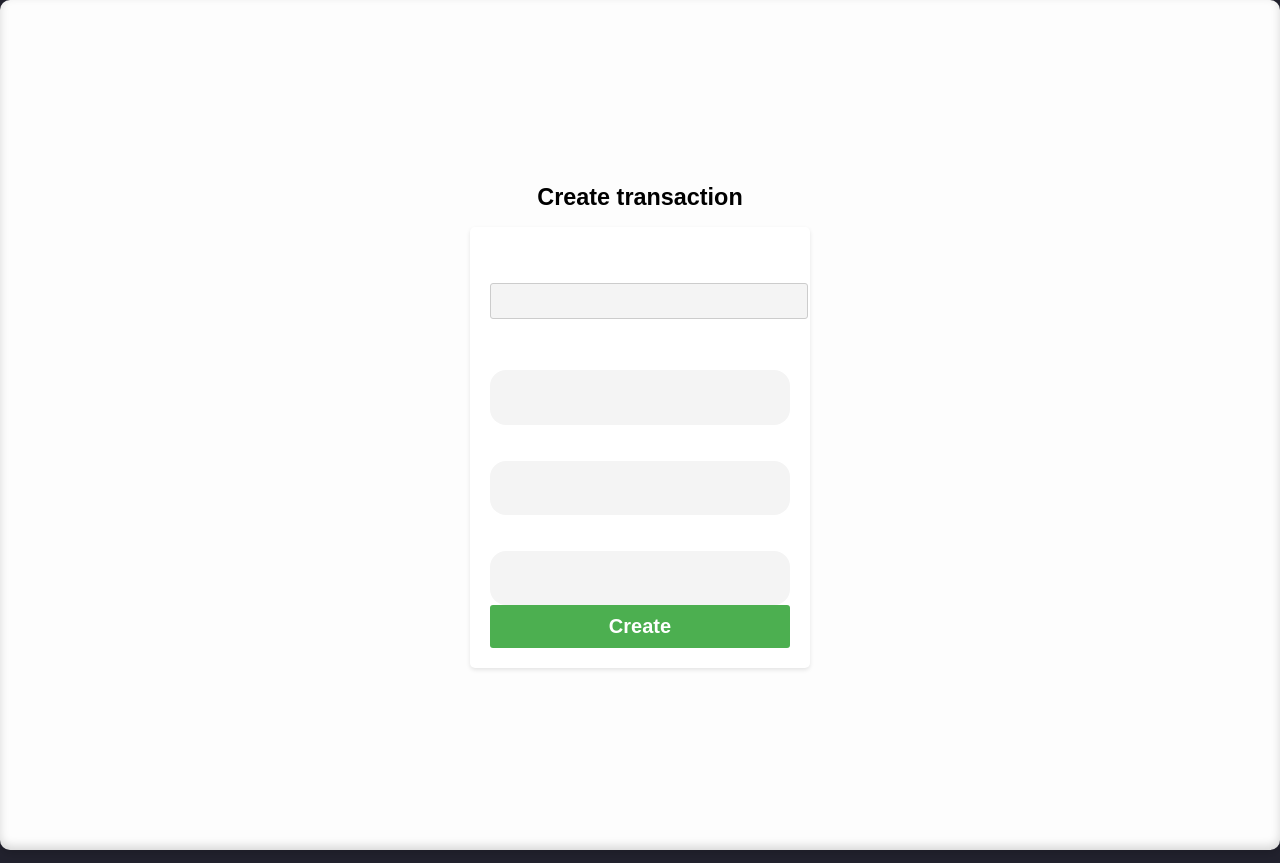
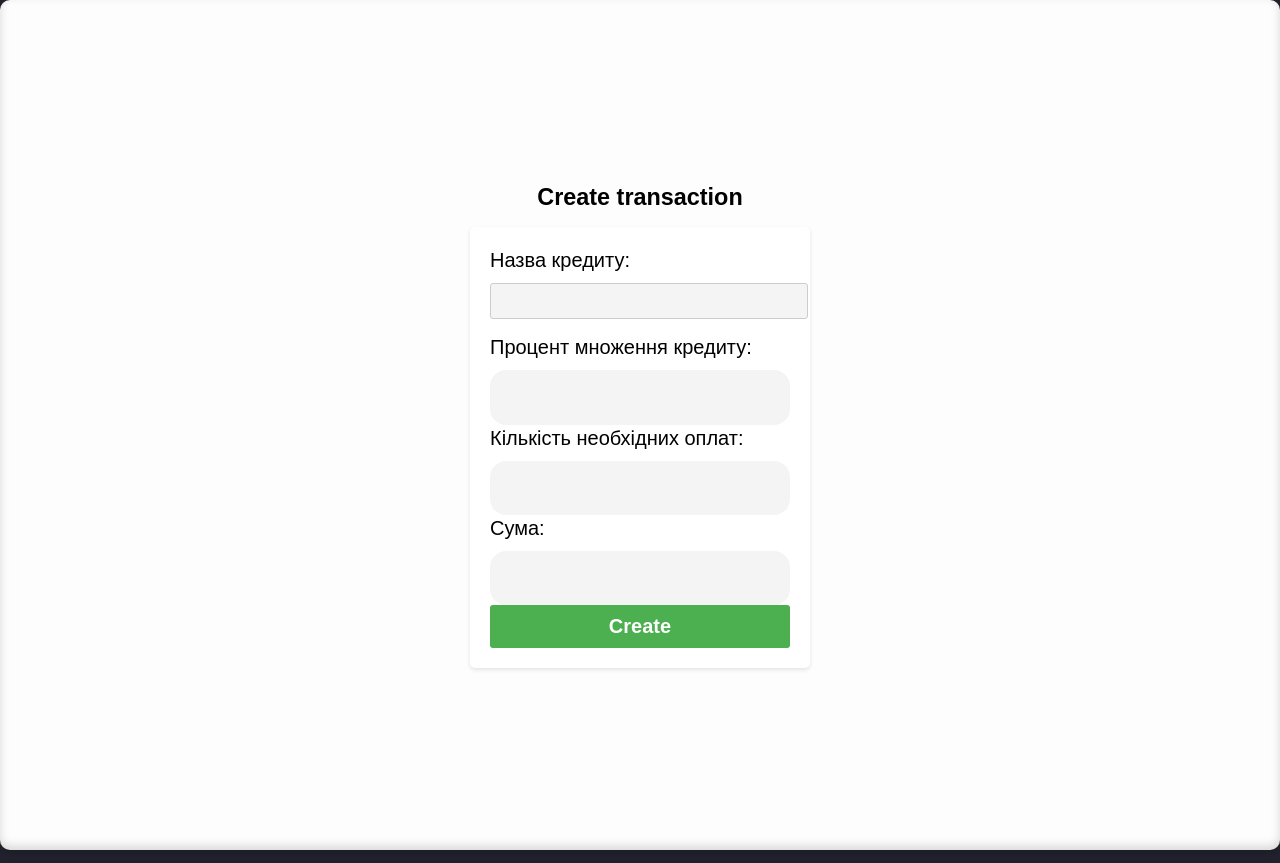
Before and after one commit to restico/mfinancial_project, a Django app: page /transactions/credits/create in a window 1280 px wide. Run offline with Django 4.2, Linux system fonts and the light colour scheme; parts of the project's set-up code (start-up, migrations or seed data) failed here and were passed over; some web fonts are replaced.

Commit message:
deploy fix 3

```diff
--- a/frontend/templates/transactions-html/credits-create.html
+++ b/frontend/templates/transactions-html/credits-create.html
@@ -66,6 +66,9 @@
         #amount {
             color: black;
         }
+        label{
+            color: black;
+        }
     </style>
 </head>
 <body>
--- a/frontend/templates/transactions-html/deposits-create.html
+++ b/frontend/templates/transactions-html/deposits-create.html
@@ -66,6 +66,9 @@
         #amount {
             color: black;
         }
+        label{
+            color: black;
+        }
     </style>
 </head>
 <body>
--- a/frontend/templates/transactions-html/transaction-create.html
+++ b/frontend/templates/transactions-html/transaction-create.html
@@ -66,6 +66,9 @@
         #amount {
             color: black;
         }
+        label{
+            color: black;
+        }
     </style>
 </head>
 <body>
```
